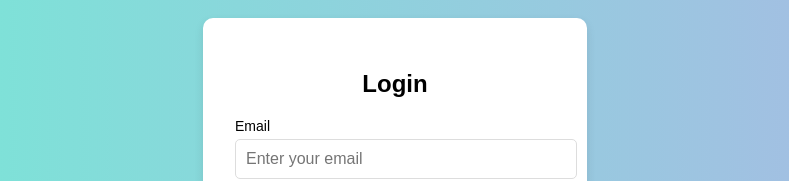
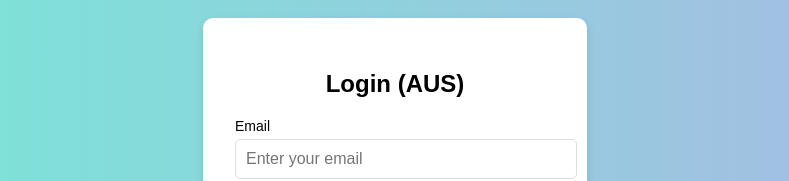
Before and after one commit to jsuresh3/login-page, a website: page public/index.html in a window 1280 px wide. Shown: the part 201-382 px from the top of the page, without its empty margins (245-1034 px from the left). Drawn offline with Linux system fonts and the light colour scheme.

Commit message:
Update index.html

```diff
--- a/public/index.html
+++ b/public/index.html
@@ -81,7 +81,7 @@
 <body>
 
     <div class="login-container">
-        <h2>Login</h2>
+        <h2>Login (AUS)</h2>
         <form>
             <div class="input-group">
                 <label for="email">Email</label>
```
